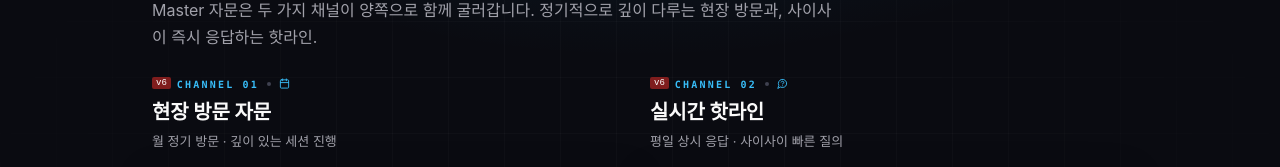
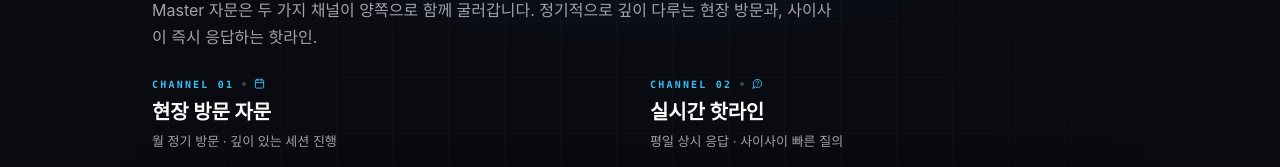
Before and after one commit to skyyoung2030-star/hradvisory, a React (Vite) app: page /tour/2-demo in a window 1280 px wide. Shown: the part 259-426 px from the top of the page. Built offline with nearby package versions, Linux system fonts and the light colour scheme; no server answers; a web font is replaced by a local one.

Commit message:
Updated Step2Demo.tsx

```diff
--- a/src/pages/Step2Demo.tsx
+++ b/src/pages/Step2Demo.tsx
@@ -218,21 +218,6 @@ function InlineChannelHeader({ badge, title, tagline, icon: Icon }: {
           position: "static",
         }}
       >
-        {/* ⚠ DEBUG MARKER — small red v6 to confirm new file is loaded */}
-        <span
-          style={{
-            background: "#7f1d1d",
-            color: "white",
-            padding: "1px 4px",
-            fontSize: 9,
-            marginRight: 6,
-            borderRadius: 2,
-            fontFamily: "monospace",
-            verticalAlign: "middle",
-          }}
-        >
-          v6
-        </span>
         <span className="text-[10px] font-mono font-bold tracking-[0.22em] text-accent-400 uppercase">
           {badge}
         </span>
```
